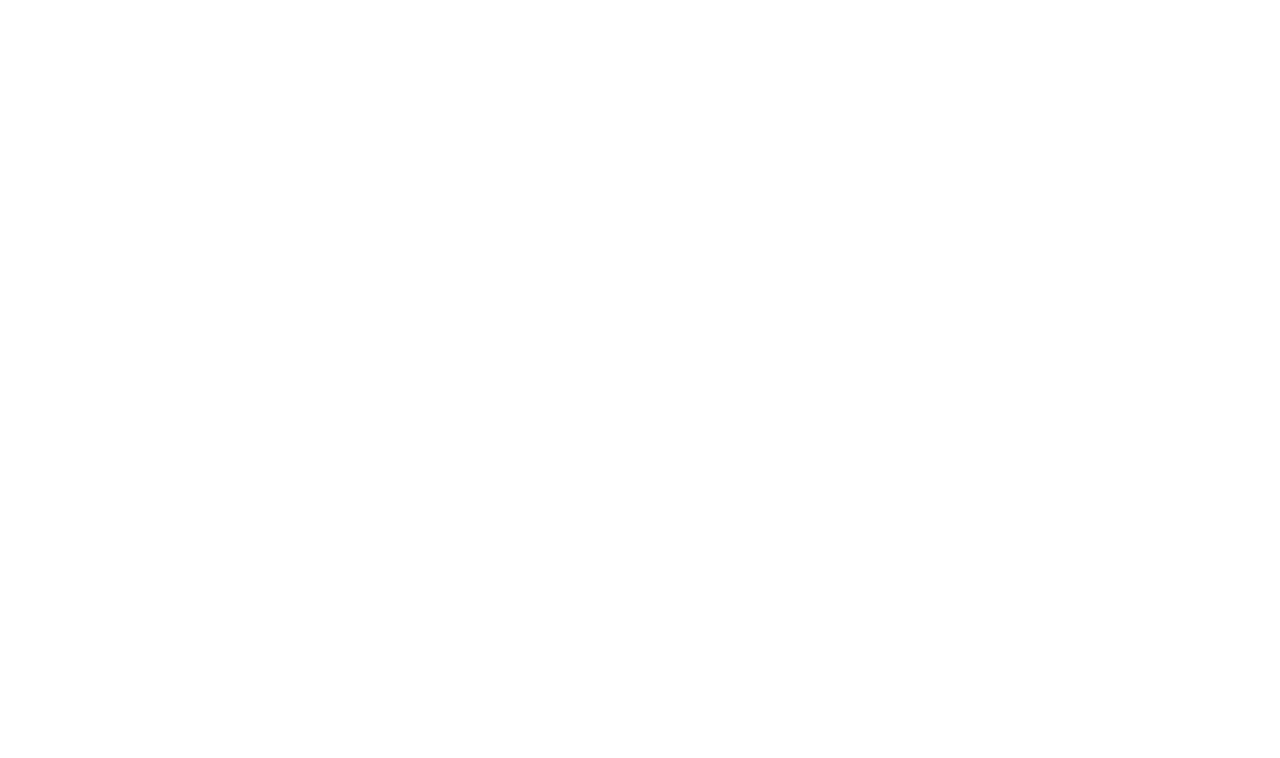
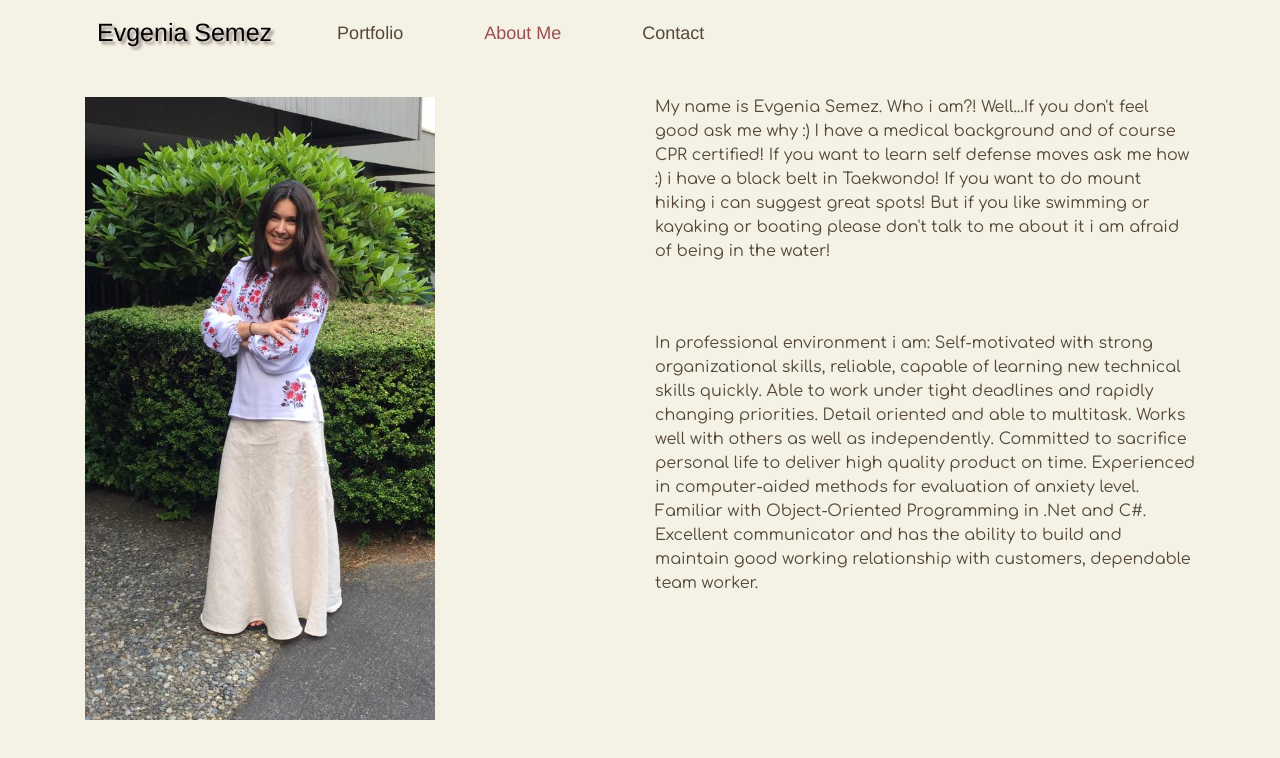
Before and after one commit to evgeniasemez/Updated-Portfolio-Page, a plain HTML site: page aboutme.html in a window 1280 px wide. Drawn offline with nearby package versions, Linux system fonts and the light colour scheme; a web font is replaced by a local one.

Commit message:
adding contact.html file and Created About Me page

```diff
--- a/aboutme.html
+++ b/aboutme.html
@@ -0,0 +1,74 @@
+<!DOCTYPE html>
+<html lang="en">
+
+<head>
+    <meta charset="utf-8">
+    <title>Update Portfolio Page</title>
+    <meta name="viewport" content="width=device-width, initial-scale=1">
+    <link rel="stylesheet" href="https://stackpath.bootstrapcdn.com/bootstrap/4.3.1/css/bootstrap.min.css" integrity="sha384-ggOyR0iXCbMQv3Xipma34MD+dH/1fQ784/j6cY/iJTQUOhcWr7x9JvoRxT2MZw1T"
+        crossorigin="anonymous">
+    <link rel="stylesheet" type="text/css" media="screen" href="assets/css/style.css">
+    <script src="https://ajax.googleapis.com/ajax/libs/jquery/3.3.1/jquery.min.js"></script>
+    <script src="https://cdnjs.cloudflare.com/ajax/libs/popper.js/1.14.7/umd/popper.min.js" integrity="sha384-UO2eT0CpHqdSJQ6hJty5KVphtPhzWj9WO1clHTMGa3JDZwrnQq4sF86dIHNDz0W1"
+        crossorigin="anonymous"></script>
+    <script src="https://stackpath.bootstrapcdn.com/bootstrap/4.3.1/js/bootstrap.min.js" integrity="sha384-JjSmVgyd0p3pXB1rRibZUAYoIIy6OrQ6VrjIEaFf/nJGzIxFDsf4x0xIM+B07jRM"
+        crossorigin="anonymous"></script>
+    <script src="https://www.gstatic.com/firebasejs/5.9.3/firebase.js"></script>
+    <link rel="stylesheet" href="https://use.fontawesome.com/releases/v5.8.1/css/all.css" integrity="sha384-50oBUHEmvpQ+1lW4y57PTFmhCaXp0ML5d60M1M7uH2+nqUivzIebhndOJK28anvf"
+        crossorigin="anonymous">
+    <script src="https://code.jquery.com/ui/1.12.1/jquery-ui.js"></script>
+    <script src="http://html5shiv.googlecode.com/svn/trunk/html5.js"></script>
+    <link href='http://fonts.googleapis.com/css?family=Merienda+One' rel='stylesheet' type='text/css'>
+    <link href="https://fonts.googleapis.com/css?family=Comfortaa|Lora" rel="stylesheet">
+</head>
+
+
+
+<body>
+    <div class="container">
+        <div class="row">
+            <div class="col-md-12">
+                <ul id="nav">
+                    <li id="myName">
+                        <h2>Evgenia Semez</h2>
+                    </li>
+                    <li class="right"><a class="nav-link" href="index.html">Portfolio</a></li>
+                    <li class="left"><a class="nav-link active" href="aboutme.html">About Me</a></li>
+                    <li class="right"><a class="nav-link" href="#">Contact</a></li>
+                </ul>
+            </div>
+        </div>
+    </div>
+    <div class="container">
+        <div class="row">
+            <div class="col-md-6">
+                <img id="myImgFav" src="./assets/images/Evgenia's photo.jpg" alt="Evgenia Semez" style="width:100%;max-width:350px;margin-top:30px;">
+            </div>
+            <div class="col-md-6">
+                <p id="textStyle">
+                    My name is Evgenia Semez. Who i am?! Well...If you don't feel good ask me why :) I have a medical
+                    background and of course CPR certified! If you want to learn self defense moves ask me how :) i
+                    have a
+                    black belt in Taekwondo! If you want to do mount hiking i can suggest great spots! But if you like
+                    swimming or kayaking or boating please don't talk to me about it i am afraid of being in the water!
+                </p>
+                <br>
+                <p>
+                    In professional environment i am: Self-motivated with strong organizational skills, reliable, capable
+                    of
+                    learning new technical skills quickly. Able to work under tight deadlines and rapidly changing
+                    priorities. Detail oriented and able to multitask. Works well with others as well as independently.
+                    Committed to sacrifice personal life to deliver high quality product on time. Experienced in
+                    computer-aided methods for evaluation of anxiety level. Familiar with Object-Oriented Programming
+                    in .Net
+                    and C#. Excellent communicator and has the ability to build and maintain good working relationship
+                    with
+                    customers, dependable team worker.
+                </p>
+            </div>
+
+
+            <script src="assets/javascript/app.js"></script>
+</body>
+
+</html>
--- a/assets/css/style.css
+++ b/assets/css/style.css
@@ -176,6 +176,15 @@
     text-decoration: none;
     cursor: pointer;
   }
+  .active{
+      color: #9e4d4d;
+  }
+  p{
+      margin-top: 28px;
+      font-family: 'Lora', serif;
+      font-family: 'Comfortaa', cursive;
+  }
+
 
   /* 100% Image Width on Smaller Screens */
   @media only screen and (max-width: 700px){
```
Also changed, not shown: index.html (+5 -3 lines), assets/images/Evgenia's photo.jpg (added), contact.html (added).
